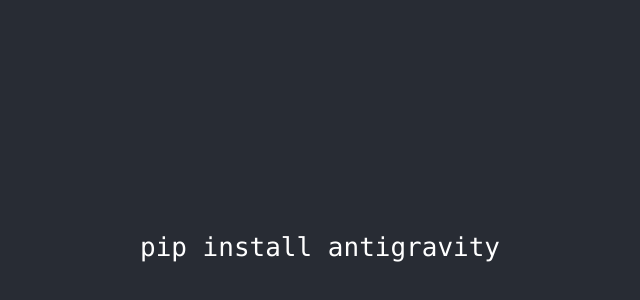
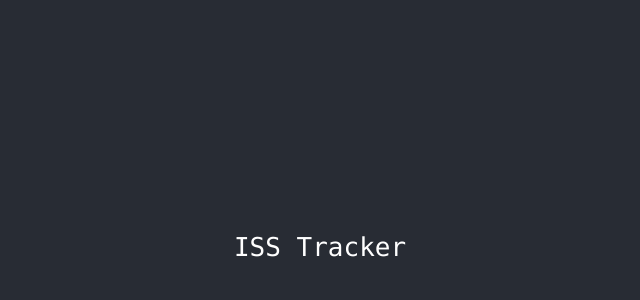
Before and after one commit to marijunjnja/legendary-octo-umbrella, a React (Create React App) app: page / in a window 1280 px wide. Shown: the part 154-454 px from the top of the page, without its empty margins (320-960 px from the left). Built offline with nearby package versions, Linux system fonts and the light colour scheme.

Commit message:
Updated readme

```diff
--- a/package.json
+++ b/package.json
@@ -3,7 +3,7 @@
   "version": "0.1.0",
   "private": true,
   "dependencies": {
-    "react": "^16.10.1",
+    "react": "^16.11.0",
     "react-dom": "^16.10.1",
     "react-scripts": "3.1.2"
   },
--- a/src/App.js
+++ b/src/App.js
@@ -6,7 +6,7 @@
     <div className="App">
       <header className="App-header">
         <p>
-            <code>pip install antigravity</code>
+            <code>ISS Tracker</code>
         </p>
       </header>
     </div>
```
Also changed, not shown: 2 other files (tests, documents, lock files or other folders).
